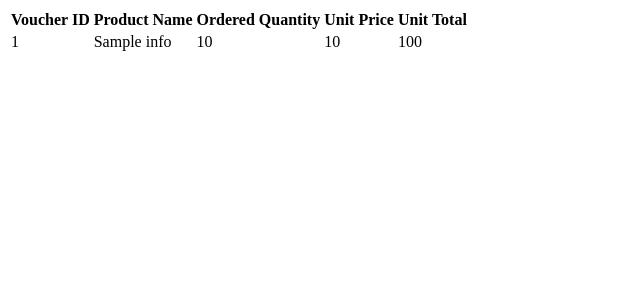
After one commit to shoukhin93/shopping_cart_raw_php1, a PHP site: page /show_voucher.php?id=1 in a window 1280 px wide. The commit adds this page. Shown: the top 300 px of the page, without its empty margins (0-640 px from the left). Run offline with PHP 8.4, Linux system fonts and the light colour scheme; tables that the repository leaves empty or names only in its code hold one stand-in row (values such as "Sample post").

Commit message:
voucher  info view in admin panel complete

```diff
--- a/confirm_shipping_info.php
+++ b/confirm_shipping_info.php
@@ -25,11 +25,11 @@ if (!empty($_SESSION["cart"])) {
 
     foreach ($_SESSION["cart"] as $keys => $values) {
         $v_id = $last_id;
-        $item_id = $values['product_id'];
+        $item_id = $values['product_name'];
         $ordered_quantity = $values['item_quantity'];
         $unit_price = $values['product_price'];
 
-        $voucher_insert = "INSERT INTO voucher_info (v_id,item_id,ordered_quantity,unit_price) VALUES ('$v_id','$item_id','$ordered_quantity','$unit_price')";
+        $voucher_insert = "INSERT INTO voucher_info (v_id,item_name,ordered_quantity,unit_price) VALUES ('$v_id','$item_id','$ordered_quantity','$unit_price')";
 
         $connection->query($voucher_insert);
     }
--- a/show_shipping_information.php
+++ b/show_shipping_information.php
@@ -35,7 +35,8 @@ $result = $connection->query($shipping_info_query);
 
             //echo $user;
 
-            echo "<tr><td>" . $row['id']."</td>";
+            $id = $row['id'];
+            echo "<tr><td><a href='show_voucher.php?id=$id'>$id</a></td>";
             echo "<td>" . $row['username'] . "</td>";
             echo "<td>" . $user['full_address']."</td>";
             echo "<td>" . $user['zipcode']."</td>";
--- /dev/null
+++ b/show_voucher.php
@@ -0,0 +1,52 @@
+<?php
+
+include('connection.php');
+
+if (!isset($_GET['id'])) {
+    header('location:show_shipping_information.php');
+    exit();
+}
+$id = $_GET['id'];
+$voucher_query = "SELECT * FROM voucher_info where v_id = '$id'";
+$result = $connection->query($voucher_query);
+
+?>
+
+<!doctype html>
+<html lang="en">
+<head>
+    <meta charset="UTF-8">
+    <meta name="viewport"
+          content="width=device-width, user-scalable=no, initial-scale=1.0, maximum-scale=1.0, minimum-scale=1.0">
+    <meta http-equiv="X-UA-Compatible" content="ie=edge">
+    <title>Document</title>
+</head>
+<body>
+
+
+<table>
+    <thead>
+    <th>Voucher ID</th>
+    <th>Product Name</th>
+    <th>Ordered Quantity</th>
+    <th>Unit Price</th>
+    <th>Unit Total</th>
+    </thead>
+    <tbody>
+    <?php while ($row = $result->fetch_assoc()) {
+
+
+        echo "<tr><td>" . $row['v_id'] . "</td>";
+        echo "<td>" . $row['item_name'] . "</td>";
+        echo "<td>" . $row['ordered_quantity'] . "</td>";
+        echo "<td>" . $row['unit_price'] . "</td>";
+        echo "<td>" . $row['ordered_quantity'] * $row['unit_price'] . "</td>";
+        echo "</tr>";
+
+    }
+    ?>
+    </tbody>
+</table>
+
+</body>
+</html>
```
